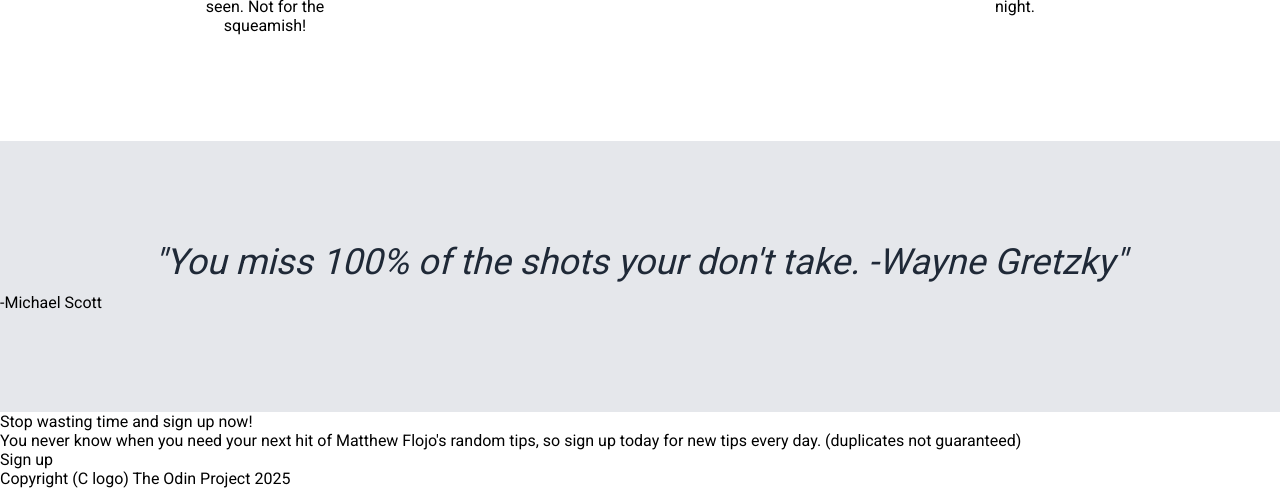
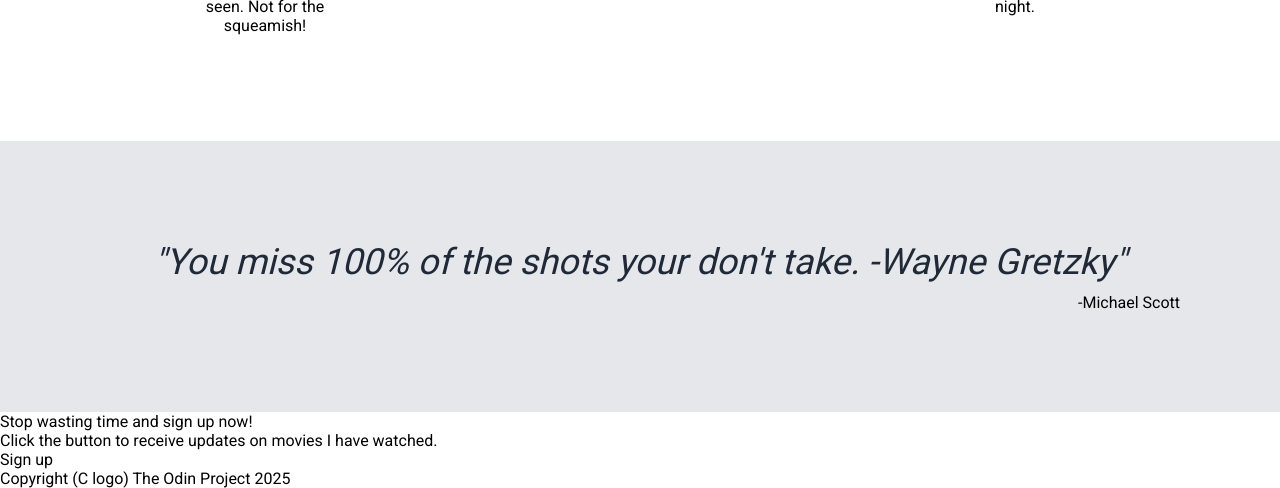
Before and after one commit to mflojo/landing-page, a plain HTML site: page index.html in a window 1280 px wide. Shown: the part 963-1451 px from the top of the page. Drawn offline with Linux system fonts and the light colour scheme.

Commit message:
Change text for sign-up section

```diff
--- a/index.html
+++ b/index.html
@@ -55,15 +55,17 @@
     </div>
 
     <div class="quote">
-        <div class="quote-text">"You miss 100% of the shots your don't take. -Wayne Gretzky"</div>
-        <div class="quote-name">-Michael Scott</div>
+        <div class="quote-wrapper">
+            <div class="quote-text">"You miss 100% of the shots your don't take. -Wayne Gretzky"</div>
+            <div class="quote-name">-Michael Scott</div>
+        </div>
     </div>
 
     <div class="sign-up">
         <div class="sign-wrapper">
             <div class="sign-text">
                 <div class="sign-text-header">Stop wasting time and sign up now!</div>
-                <div class="sign-text-info">You never know when you need your next hit of Matthew Flojo's random tips, so sign up today for new tips every day. (duplicates not guaranteed)</div>
+                <div class="sign-text-info">Click the button to receive updates on movies I have watched.</div>
             </div>
             <div class="sign-button">Sign up</div>
         </div>
```
